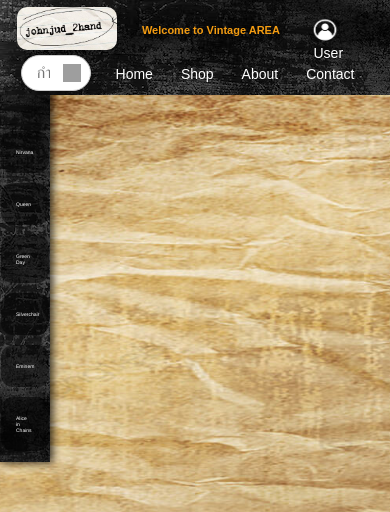
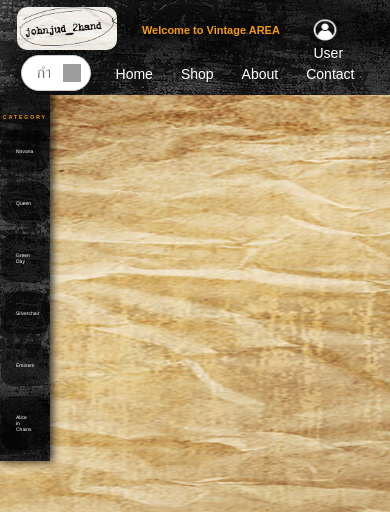
Before and after one commit to BOXiandMaxi/vintage-shop-github, a React (Create React App) app: page /shop/1 in a window 390 px wide. Shown: the top 512 px of the page. Built offline with nearby package versions, Linux system fonts and the light colour scheme; no server answers; grey boxes are pictures that could not be loaded.

Commit message:
undatecode vuntage

```diff
--- a/src/components/Sidebar/Sidebar.css
+++ b/src/components/Sidebar/Sidebar.css
@@ -111,7 +111,7 @@
     top: 0;
     left: 0;
     padding: 1px;
-    margin-top: 80px;
+    margin-top: 93px;
   }
   .header {
     height: 95px;
@@ -123,6 +123,8 @@
 
   .sidebar h2 {
     font-size: 5px; /* ลดขนาดฟอนต์หัวข้อ */
+    margin-top: 20px;
+    margin-bottom: 0px;
   }
 
   .sidebar li {
```
